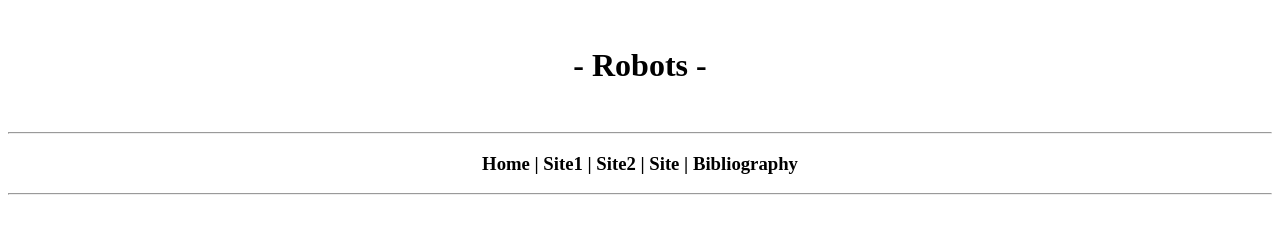
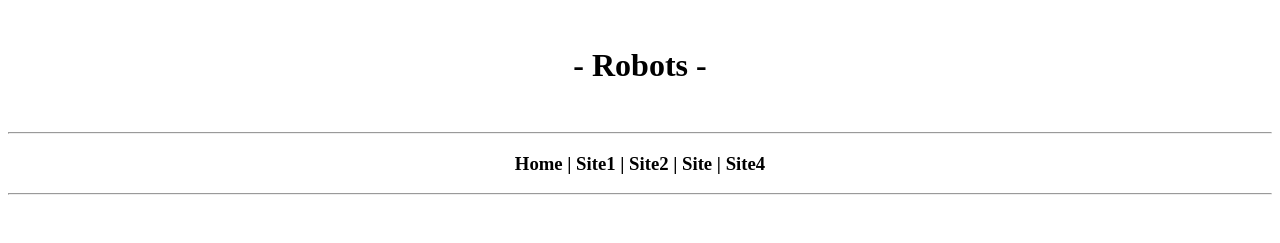
Before and after one commit to TheFruitBowl/TheFruitBowl.tk, a plain HTML site: page index.html in a window 1280 px wide. Shown: the top 243 px of the page. Drawn offline with Linux system fonts and the light colour scheme.

Commit message:
Update index.html

```diff
--- a/index.html
+++ b/index.html
@@ -1,5 +1,5 @@
 <html>
-        <head><title>robots.shcpublic.com</title>
+        <head><title>TheFruitBowl</title>
         </head>
         <style>
           a {
@@ -14,7 +14,7 @@
         <h1> - Robots - </h4>
         &nbsp; <br>
         <hr>
-<h3><a href="index.html">Home</a> | <a href="site1.html">Site1</a> | <a href="site2.html">Site2</a> | <a href="site3.html">Site</a> | <a href="bibliography.html">Bibliography</a></h3>
+<h3><a href="index.html">Home</a> | <a href="site1.html">Site1</a> | <a href="site2.html">Site2</a> | <a href="site3.html">Site</a> | <a href="site4.html">Site4</a></h3>
         <hr>
         <marquee direction="right"><h4>Welcome To My Website, Hope You Like it!</h4></marquee>
 
```
